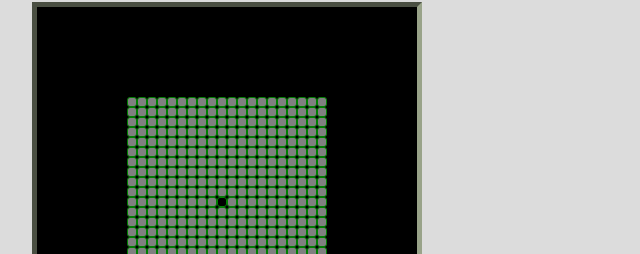
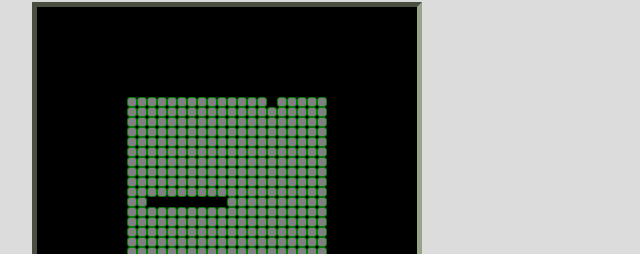
Before and after one commit to nunsaramengel/Snake, a plain HTML site: page index.html in a window 1280 px wide. Both pictures are taken after a click on the button "START". Shown: the part 198-452 px from the top of the page, 66-706 px from the left. Drawn offline with Linux system fonts and the light colour scheme.

Commit message:
Add files via upload

```diff
--- a/main.js
+++ b/main.js
@@ -14,8 +14,9 @@ document.addEventListener("DOMContentLoaded", () => {
     })
 
     function initiateSnake(){
-        snakeArray.push(snakeField[209]);
-        snakeField[209].classList.add("snake");
+        snakeArray.push(snakeField[207, 208, 209,210]);
+        snakeField[202].classList.add("snake");snakeField[203].classList.add("snake");snakeField[204].classList.add("snake");snakeField[205].classList.add("snake");snakeField[206].classList.add("snake");snakeField[207].classList.add("snake");snakeField[208].classList.add("snake");snakeField[209].classList.add("snake");
+
     }
 
 
@@ -24,4 +25,68 @@ document.addEventListener("DOMContentLoaded", () => {
     function createRandomNumber(x){
         return Math.round(Math.random()*x+1);
     }
+
+class CoordinateField{
+    constructor(){
+        //// A row
+        this.A1 = snakeField[0] || 0;
+        this.A2 = snakeField[1] || 0;
+        this.A3 = snakeField[2] || 0;
+        this.A4 = snakeField[3] || 0;
+        this.A5 = snakeField[4] || 0;
+        this.A6 = snakeField[5] || 0;
+        this.A7 = snakeField[6] || 0;
+        this.A8 = snakeField[7] || 0;
+        this.A9 = snakeField[8] || 0;
+        this.A10 = snakeField[9] || 0;
+        //// B row
+        this.B1 = snakeField[10] || 0;
+        this.B2 = snakeField[11] || 0;
+        this.B3 = snakeField[12] || 0;
+        this.B4 = snakeField[13] || 0;
+        this.B5 = snakeField[14] || 0;
+        this.B6 = snakeField[15] || 0;
+        this.B7 = snakeField[16] || 0;
+        this.B8 = snakeField[17] || 0;
+        this.B9 = snakeField[18] || 0;
+        this.B10 = snakeField[19] || 0;
+        //// C row
+        this.C1 = snakeField[20] || 0;
+        this.C2 = snakeField[21] || 0;
+        this.C3 = snakeField[22] || 0;
+        this.C4 = snakeField[23] || 0;
+        this.C5 = snakeField[24] || 0;
+        this.C6 = snakeField[25] || 0;
+        this.C7 = snakeField[26] || 0;
+        this.C8 = snakeField[27] || 0;
+        this.C9 = snakeField[28] || 0;
+        this.C10 = snakeField[29] || 0;
+    }
+
+    turnBlack(x){
+        this.x.classList.add("snake");
+    }
+
+    turnGrey(x){
+        this.x.classList.remove("snake");
+    }
+}
+
+var field = new CoordinateField();
+
+class Snake{
+    constructor(x){
+        this.where = x;
+    }
+
+}
+
+var snake1 = new Snake(field.A2);
+console.log(snake1.where);
+console.log("Coordinate Field, field = " + field.A2)
+console.log("B5, C3" + field.B5 + ", " + field.C3)
+field.B5.classList.add("snake")
+console.log("Die this work?" + field.turnBlack(field.B5));
+
+
 });
--- a/style.css
+++ b/style.css
@@ -29,6 +29,7 @@
 
 .snake{
     background-color: black;
+    border:solid 1px black;
 }
 
 #start{
```
